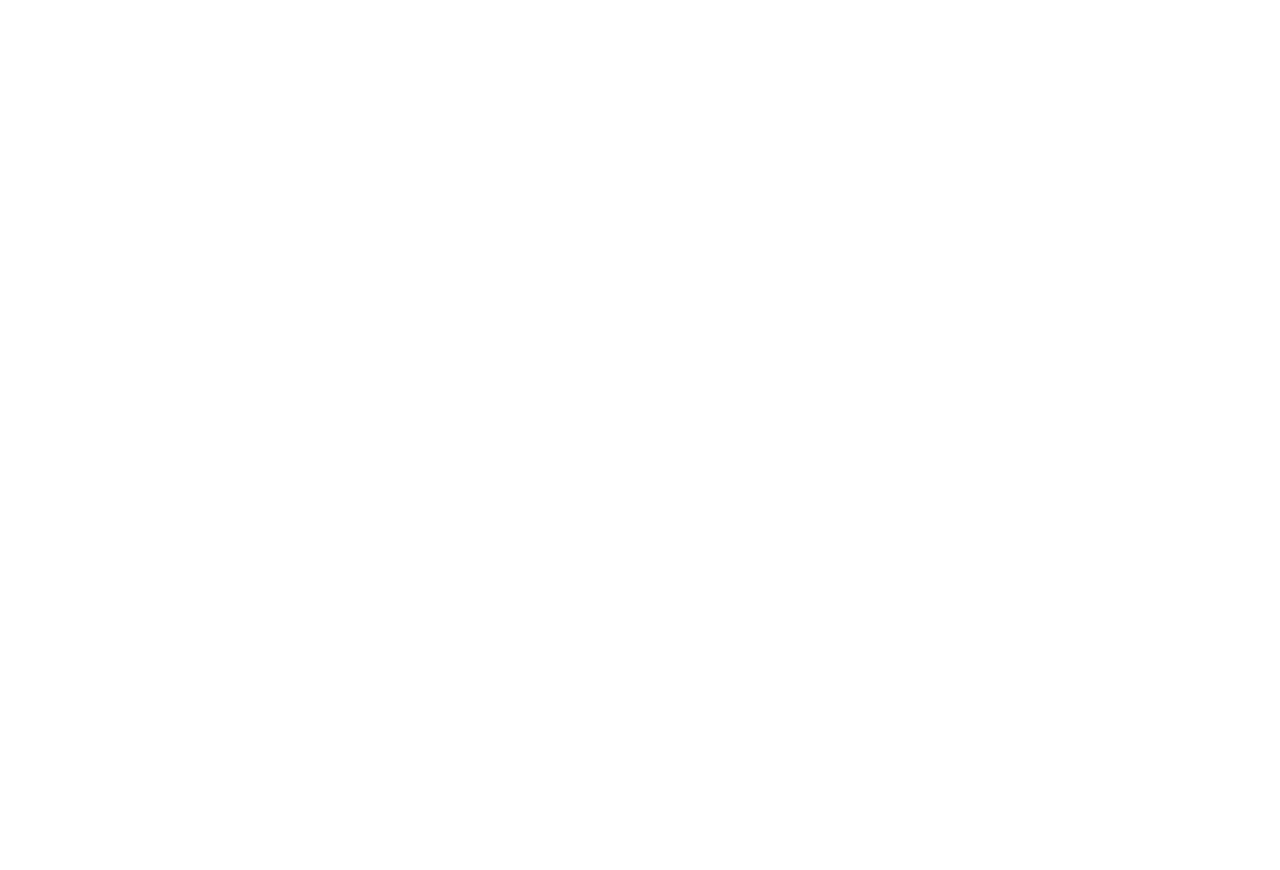
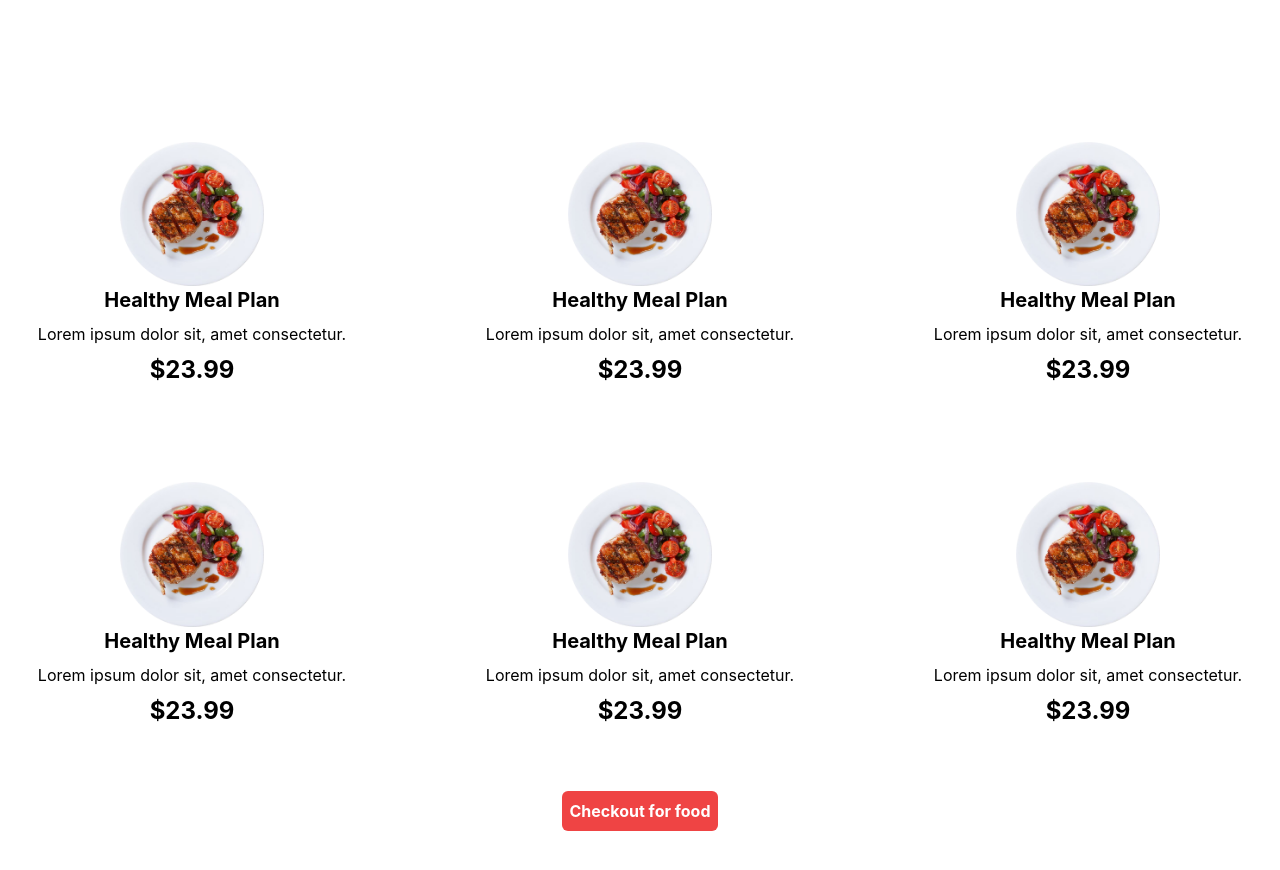
Before and after one commit to osama2kabdullah/red-onion, a React (Create React App) app: page /lunch in a window 1280 px wide. Shown: the part 760-1630 px from the top of the page. Before the commit the page ends 806 px from the top, so only its background shows below. Built offline with nearby package versions, Linux system fonts and the light colour scheme.

Commit message:
menu route setup done

```diff
--- /dev/null
+++ b/src/Pages/Home/Breakfast.js
@@ -0,0 +1,47 @@
+import React from "react";
+import MenuCard from "./MenuCard";
+import breakfast1 from "../../images/breakfast/breakfast1.png";
+import breakfast2 from "../../images/breakfast/breakfast2.png";
+import breakfast3 from "../../images/breakfast/breakfast3.png";
+import breakfast4 from "../../images/breakfast/breakfast4.png";
+import breakfast5 from "../../images/breakfast/breakfast5.png";
+import breakfast6 from "../../images/breakfast/breakfast6.png";
+
+const Breakfast = () => {
+  return (
+    <div className="grid my-32 mb-12 grid-cols-3 gap-16">
+      <MenuCard
+        title="Healthy Meal Plan"
+        price="23.99"
+        img={breakfast1}
+      ></MenuCard>
+      <MenuCard
+        title="Healthy Meal Plan"
+        price="23.99"
+        img={breakfast1}
+      ></MenuCard>
+      <MenuCard
+        title="Healthy Meal Plan"
+        price="23.99"
+        img={breakfast1}
+      ></MenuCard>
+      <MenuCard
+        title="Healthy Meal Plan"
+        price="23.99"
+        img={breakfast1}
+      ></MenuCard>
+      <MenuCard
+        title="Healthy Meal Plan"
+        price="23.99"
+        img={breakfast1}
+      ></MenuCard>
+      <MenuCard
+        title="Healthy Meal Plan"
+        price="23.99"
+        img={breakfast1}
+      ></MenuCard>
+    </div>
+  );
+};
+
+export default Breakfast;
--- /dev/null
+++ b/src/Pages/Home/Dinner.js
@@ -0,0 +1,18 @@
+import React from "react";
+import MenuCard from "./MenuCard";
+import dinner1 from '../../images/dinner/dinner1.png'
+
+const Dinner = () => {
+  return (
+    <div className="grid my-32 mb-12 grid-cols-3 gap-16">
+      <MenuCard title="Healthy Meal Plan" price="23.99" img={dinner1}></MenuCard>
+      <MenuCard title="Healthy Meal Plan" price="23.99" img={dinner1}></MenuCard>
+      <MenuCard title="Healthy Meal Plan" price="23.99" img={dinner1}></MenuCard>
+      <MenuCard title="Healthy Meal Plan" price="23.99" img={dinner1}></MenuCard>
+      <MenuCard title="Healthy Meal Plan" price="23.99" img={dinner1}></MenuCard>
+      <MenuCard title="Healthy Meal Plan" price="23.99" img={dinner1}></MenuCard>
+    </div>
+  );
+};
+
+export default Dinner;
--- /dev/null
+++ b/src/Pages/Home/Lunch.js
@@ -0,0 +1,42 @@
+import React, { Component } from "react";
+import MenuCard from "./MenuCard";
+import lunch1 from "../../images/lunch/lunch1.png";
+
+const Lunch = () => {
+    return (
+        <div className="grid my-32 mb-12 grid-cols-3 gap-16">
+        <MenuCard
+          title="Healthy Meal Plan"
+          price="23.99"
+          img={lunch1}
+        ></MenuCard>
+        <MenuCard
+          title="Healthy Meal Plan"
+          price="23.99"
+          img={lunch1}
+        ></MenuCard>
+        <MenuCard
+          title="Healthy Meal Plan"
+          price="23.99"
+          img={lunch1}
+        ></MenuCard>
+        <MenuCard
+          title="Healthy Meal Plan"
+          price="23.99"
+          img={lunch1}
+        ></MenuCard>
+        <MenuCard
+          title="Healthy Meal Plan"
+          price="23.99"
+          img={lunch1}
+        ></MenuCard>
+        <MenuCard
+          title="Healthy Meal Plan"
+          price="23.99"
+          img={lunch1}
+        ></MenuCard>
+      </div>
+    )
+}
+
+export default Lunch;
--- /dev/null
+++ b/src/Pages/Home/MenuCard.js
@@ -0,0 +1,14 @@
+import React from 'react';
+
+const MenuCard = ({title, price, img}) => {
+    return (
+        <div className='text-center w-fit mx-auto p-4 leading-10 rounded-3xl hover:shadow-md'>
+            <img className='w-36 mx-auto' src={img} alt="" />
+            <h3 className='text-xl font-bold'>{title}</h3>
+            <p>Lorem ipsum dolor sit, amet consectetur.</p>
+            <h2 className='text-2xl font-bold'>${price}</h2>
+        </div>
+    );
+};
+
+export default MenuCard;
--- a/src/Pages/Home/Menus.js
+++ b/src/Pages/Home/Menus.js
@@ -1,12 +1,28 @@
-import React from 'react';
-import MenuNav from './MenuNav';
+import React from "react";
+import { Route, Routes } from "react-router-dom";
+import Breakfast from "./Breakfast";
+import Dinner from "./Dinner";
+import Lunch from "./Lunch";
+import MenuNav from "./MenuNav";
+
 
 const Menus = () => {
-    return (
-        <section className='my-12'>
-            <MenuNav></MenuNav>
-        </section>
-    );
+  return (
+    <section className="my-12">
+      <MenuNav></MenuNav>
+
+      <Routes>
+        <Route path="/breakfast" element={<Breakfast></Breakfast>}></Route>
+        <Route path="/lunch" element={<Lunch></Lunch>}></Route>
+        <Route path="/dinner" element={<Dinner></Dinner>}></Route>
+      </Routes>
+
+
+      <div className="text-center">
+      <button className="p-2 rounded-md text-white hover:bg-red-600 active:bg-red-500 font-bold bg-red-500">Checkout for food</button>
+      </div>
+    </section>
+  );
 };
 
 export default Menus;
```
